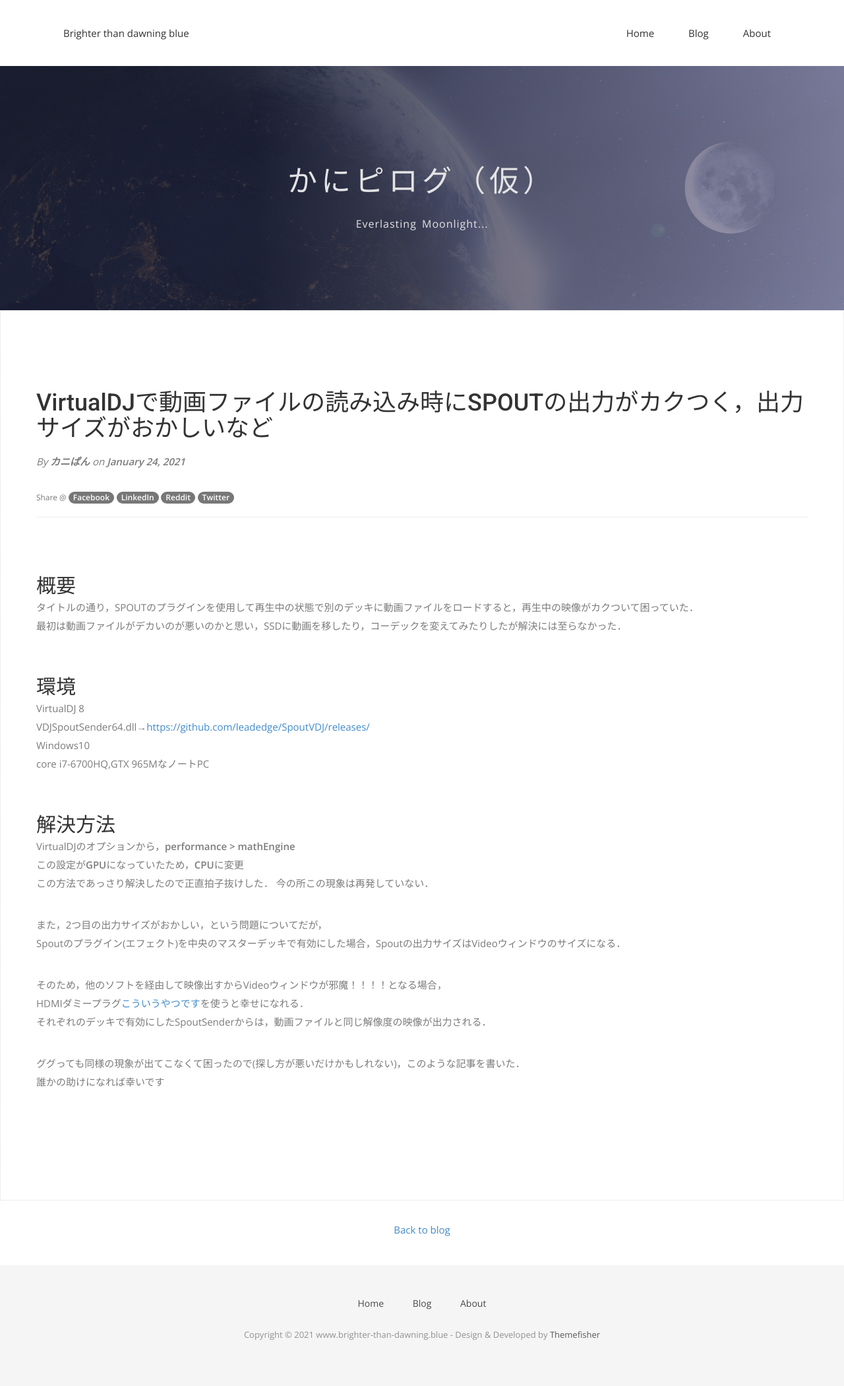
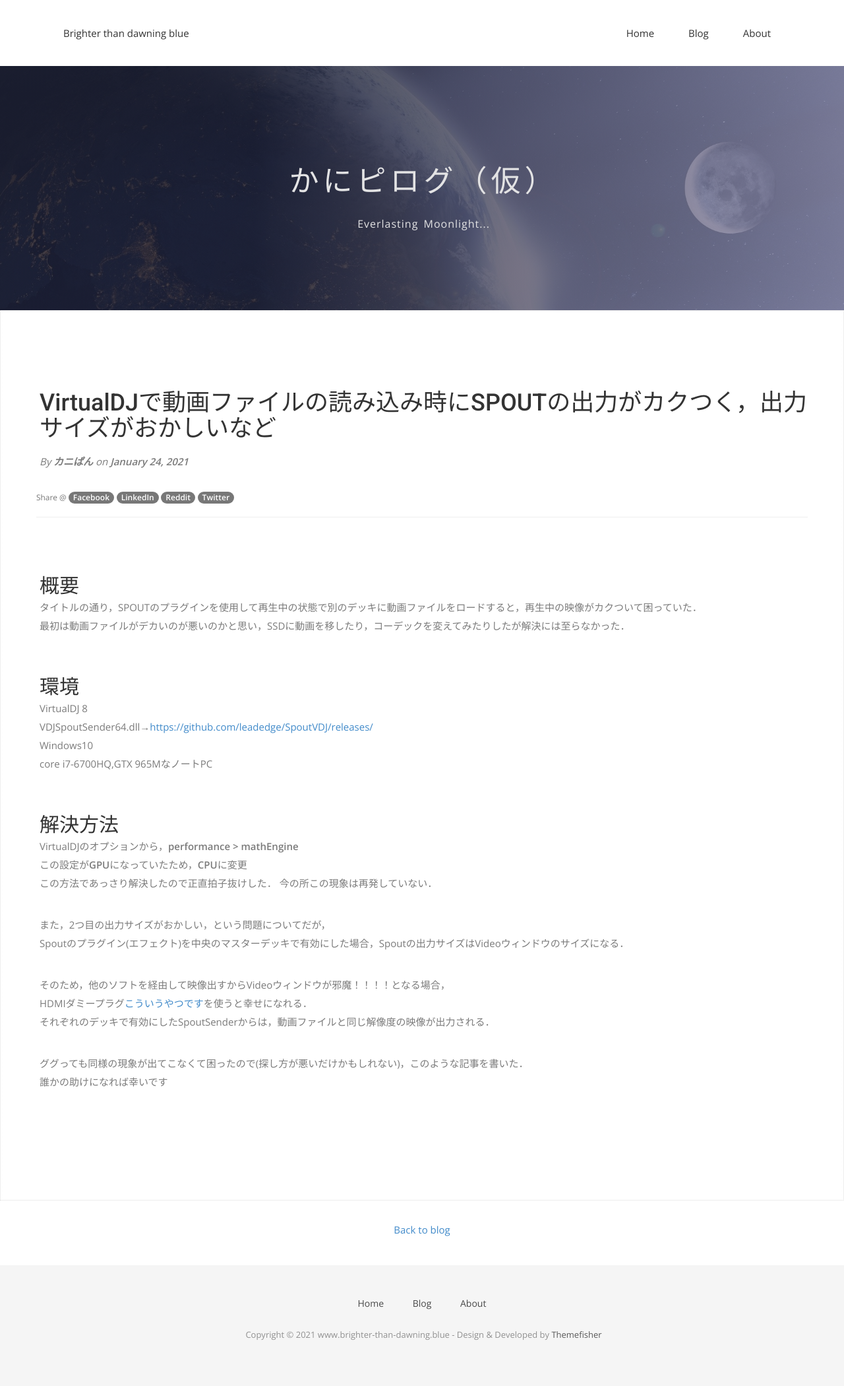
Before and after one commit to bluekani/bluekani-bluekani.github.io, a Jekyll site: the page built from _posts/2021-01-24-virtualdj-spout.md, in a window 1280 px wide. Shown: the whole page at 66% size. Built offline with Jekyll 4.4.1, drawn with Linux system fonts in a browser that asks for light colours; nearby versions of some CDN libraries; some web fonts are replaced.

```diff
--- a/_config.yml
+++ b/_config.yml
@@ -16,7 +16,7 @@ keep_files:
 # Site settings
 title: Brighter than dawning blue
 subtitle: "Yoakemae Yori Ruriiro Na Fan Site"
-url: "https://www.brighter-than-dawning.blue/" # the base hostname & protocol for your site
+url: "https://www.brighter-than-dawning.blue" # the base hostname & protocol for your site
 # baseurl: "/the/subpath/of/your/site" # Set this value to "" if you want your site to be root
 baseurl: ""
 cover: "/assets/cover.png"
--- a/_includes/head.html
+++ b/_includes/head.html
@@ -2,7 +2,7 @@
 <meta http-equiv="X-UA-Compatible" content="IE=edge">
 
 <title>
-  {% if page.url == '/' %}{{site.title}}{% else %}{% if page.title == '' || page.title == nil %}（無題）{% else %}{{page.title}}{% endif %}｜{{site.title}}{% endif %}
+  {% if page.url == '/' %}{{site.title}}{% else %}{% if page.title == '' || page.title == nil %}（無題）{% else %}{{page.title}}{% endif %}{% if page.layout == 'post' %}｜かにピログ{% else %}｜{{site.title}}{% endif %}{% endif %}
 </title>
 <meta name="description" content="">
 <meta name="viewport" content="width=device-width, initial-scale=1">
--- a/_includes/social.html
+++ b/_includes/social.html
@@ -5,7 +5,7 @@
             title="Share on Facebook" >
             <span class="badge badge-primary">Facebook</span>
         </a>
-        <a  href="https://www.linkedin.com/shareArticle?mini=true&url={{ site.url }}{{ site.baseurl }}{{ page.url }}&title={{ page.title }}&summary={{ page.description }}&source={{ page.title }}"
+        <a  href="https://www.linkedin.com/shareArticle?mini=true&url={{ site.url }}{{ site.baseurl }}{{ page.url }}&title={{ page.title }}+%7C+かにピログ&summary={{ page.description }}&source={{ page.title }}"
             onclick="window.open(this.href, 'pop-up', 'left=20,top=20,width=500,height=500,toolbar=1,resizable=0'); return false;"
             title="Share on LinkedIn" >
             <span class="badge badge-secondary">LinkedIn</span>
@@ -15,7 +15,7 @@
             title="Share on Reddit" >
             <span class="badge badge-danger">Reddit</span>
         </a>
-        <a  href="https://twitter.com/intent/tweet?text={{ page.title }}&url={{ site.url }}{{ site.baseurl }}{{ page.url }}"
+        <a  href="https://twitter.com/intent/tweet?text={{ page.title }}+%7C+かにピログ&url={{ site.url }}{{ site.baseurl }}{{ page.url }}"
             onclick="window.open(this.href, 'pop-up', 'left=20,top=20,width=500,height=500,toolbar=1,resizable=0'); return false;"
             title="Share on Twitter" >
             <span class="badge badge-info">Twitter</span>
--- a/css/airspace.css
+++ b/css/airspace.css
@@ -24,6 +24,7 @@ h4,
 h5,
 h6 {
   font-family: 'Roboto', sans-serif;
+  padding-left: 5px;
 }
 h2 {
   font-size: 30px;
@@ -36,6 +37,7 @@ h3 {
 p {
   font-size: 15px;
   line-height: 28px;
+  padding-left: 5px;
 }
 ul {
   padding: 0;
```
Also changed, not shown: favicon.ico (added).
